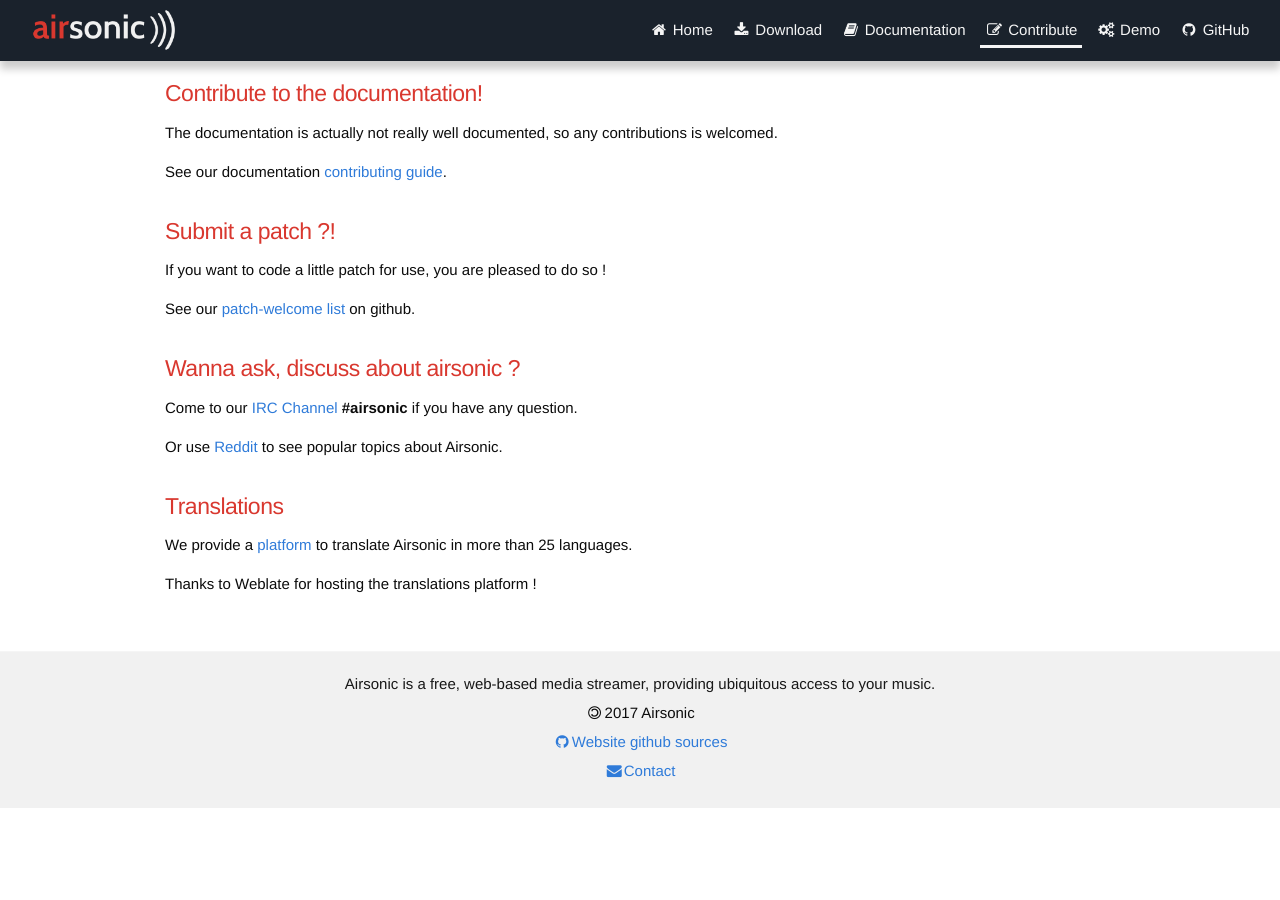
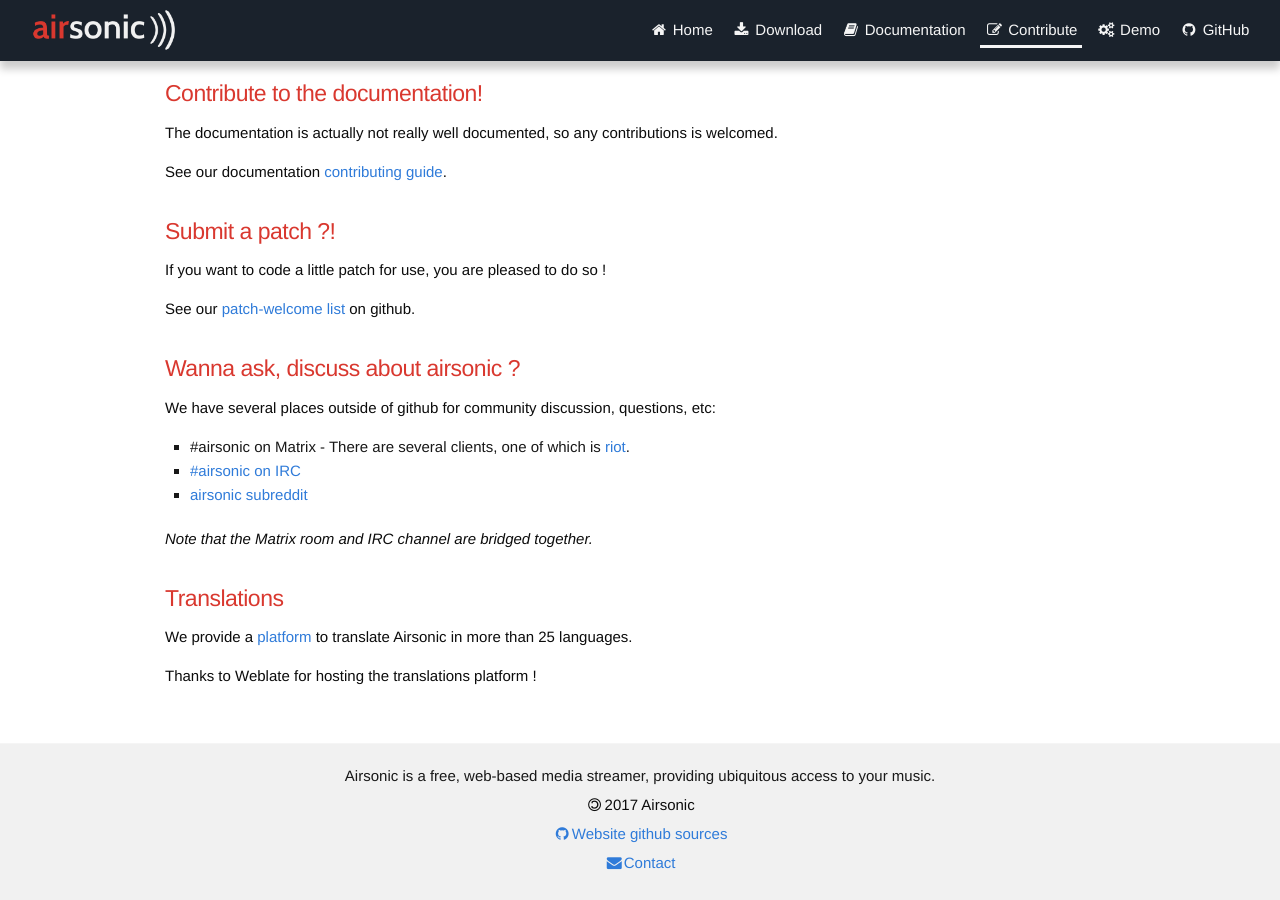
Before and after one commit to airsonic/airsonic.github.io, a Jekyll site: the page built from pages/contribute.md, in a window 1280 px wide and 900 px high, scrolled down 290 px. Built offline with Jekyll 4.4.1, drawn with Linux system fonts in a browser that asks for light colours; before the commit the page ends 1098 px from its top, so only the background shows below that.

Commit message:
Update community channels

```diff
--- a/pages/contribute.md
+++ b/pages/contribute.md
@@ -27,9 +27,13 @@ See our [patch-welcome list](https://github.com/airsonic/airsonic/issues?q=is%3A
 
 ##### Wanna ask, discuss about airsonic ?
 
-Come to our [IRC Channel](http://webchat.freenode.net?channels=%23airsonic) **#airsonic** if you have any question.
+We have several places outside of github for community discussion, questions, etc:
 
-Or use [Reddit](https://www.reddit.com/r/airsonic) to see popular topics about Airsonic.
+- #airsonic on Matrix - There are several clients, one of which is [riot](https://riot.im/app/#/room/#airsonic:matrix.org).
+- [#airsonic on IRC](http://webchat.freenode.net?channels=%23airsonic)
+- [airsonic subreddit](https://www.reddit.com/r/airsonic)
+
+*Note that the Matrix room and IRC channel are bridged together.*
 
 ##### Translations
 
```
